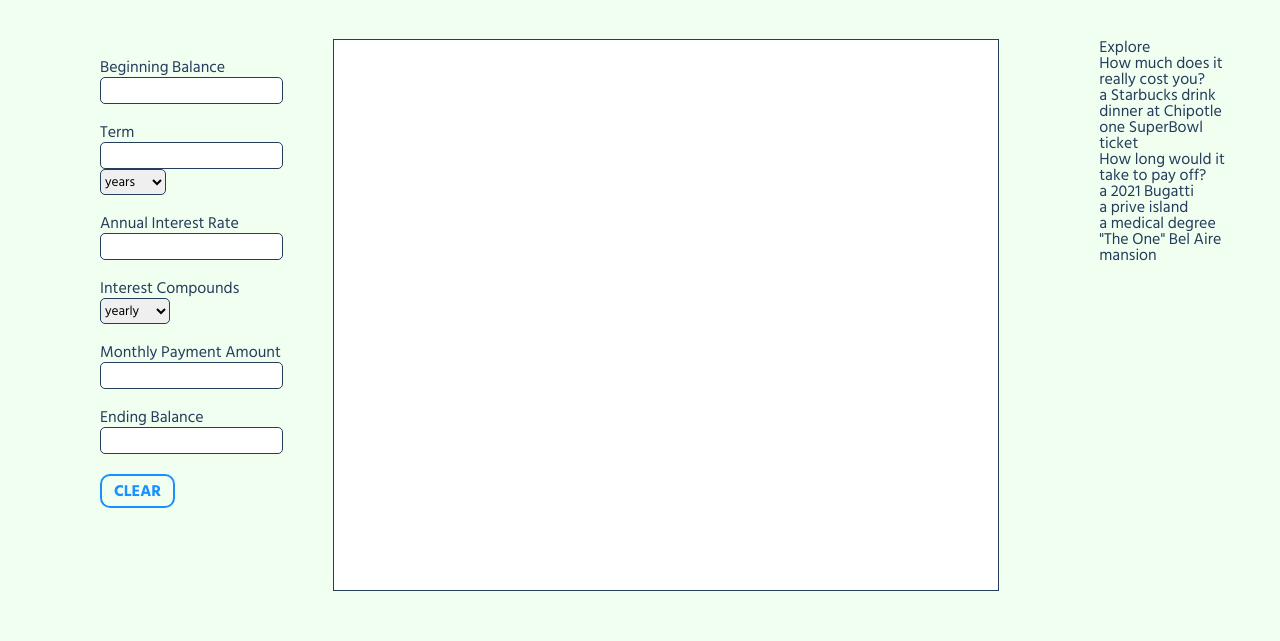
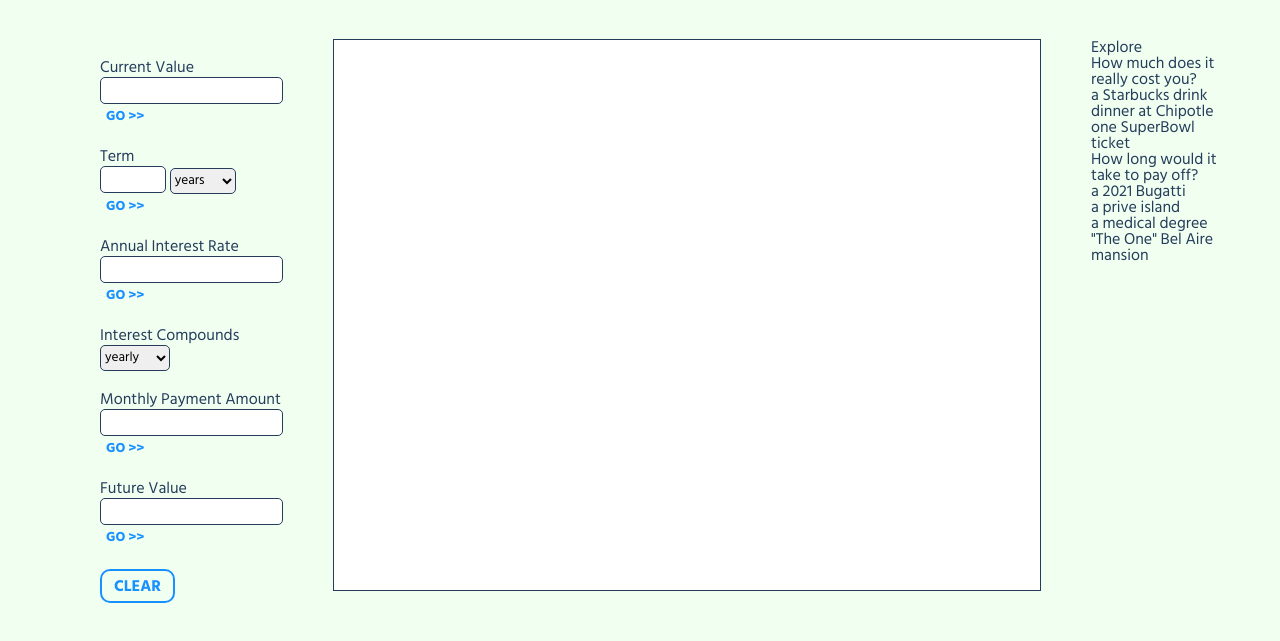
Before and after one commit to Eruanne2/Time-Value-of-Money-Visualizer, a plain HTML site: page index.html in a window 1280 px wide. Shown: the part 91-732 px from the top of the page. Drawn offline with Linux system fonts and the light colour scheme.

Commit message:
set event handlers to update a mock state and to reset on clear

```diff
--- a/app.js
+++ b/app.js
@@ -1,45 +1,89 @@
 // DOM elements
-const startBalanceInput = document.getElementById('start-balance-input');
+const currentValueInput = document.getElementById('current-value-input');
+const currentValueGo = document.getElementById('current-value-go');
 const termTextInput = document.getElementById('term-text-input');
 const termSelectInput = document.getElementById('term-select-input');
+const termGo = document.getElementById('term-go');
 const interestInput = document.getElementById('interest-input');
+const interestGo = document.getElementById('interest-go');
 const compoundsSelect = document.getElementById('compounds-select');
 const paymentInput = document.getElementById('payment-input');
-const endBalanceInput = document.getElementById('end-balance-input');
-const submitBtn = document.getElementById('submit-btn');
+const paymentGo = document.getElementById('payment-go');
+const futureValueInput = document.getElementById('future-value-input');
+const futureValueGo = document.getElementById('future-value-go');
+const clearBtn = document.getElementById('clear-btn');
 
 // calc values
-const startBalance = 0;
-const termLength = 0;
-const termPeriod = 'years';
-const interestRate = 0.0;
-const compounds = 'monthly';
-const paymentAmount = 0;
-const endBalance = 0;
+let mockState = {
+  currentValue: 0,
+  termLength: 0,
+  termPeriod: 'years',
+  interestRate: 0.0,
+  compounds: 'monthly',
+  paymentAmount: 0,
+  futureValue: 0
+}
+
+
+// link inputs and values
+
 
 // EVENT HANDLERS
 const handleUpdate = field => {
-  return e => { console.log(e.currentTarget.value); field = e.currentTarget.value; }
+  return e => mockSate[field] = e.currentTarget.value;
 };
 
-const handleSubmit = e => {
-  // check to see which field should be calculated
+const calculateCurrentValue = () => {
+  // check that the proper field are filled in - display errors
 
-  // call the appropriate method
-
-  // fill in the appropriate field
+  // calculate value and fill in field
 
   // trigger graph
 };
 
+
+const calculateTermLength = () => {
+
+};
+
+const calculateInterestRate = () => {
+
+};
+
+const calculatePaymentAmount = () => {
+
+};
+
+const calculateFutureValue = () => {
+
+};
+
+const handleClear = e => {
+  e.preventDefault();
+
+  currentValueInput.value = '';
+  termTextInput.value = '';
+  termSelectInput.value = 'years';
+  interestInput.value = '';
+  compoundsSelect.value = 'monthly';
+  paymentInput.value = '';
+  futureValueInput.value = '';
+};
+
 // add event listeners
-startBalanceInput.addEventListener('input', handleUpdate('startBalance'));
+currentValueInput.addEventListener('input', handleUpdate('currentValue'));
+currentValueGo.addEventListener('click', calculateCurrentValue);
 termTextInput.addEventListener('input', handleUpdate('termLength'));
 termSelectInput.addEventListener('input', handleUpdate('termPeriod'));
+termGo.addEventListener('click', calculateTermLength);
 interestInput.addEventListener('input', handleUpdate('interestRate'));
+interestGo.addEventListener('click', calculateInterestRate);
 compoundsSelect.addEventListener('input', handleUpdate('compounds'));
 paymentInput.addEventListener('input', handleUpdate('paymentAmount'));
-endBalanceInput.addEventListener('input', handleUpdate('endBalance'));
+paymentGo.addEventListener('click', calculatePaymentAmount);
+futureValueInput.addEventListener('input', handleUpdate('futureValue'));
+futureValueGo.addEventListener('click', calculateFutureValue);
+clearBtn.addEventListener('click', handleClear);
 
 
 
@@ -49,24 +93,3 @@ endBalanceInput.addEventListener('input', handleUpdate('endBalance'));
 const animateGraph = () => {
 
 };
-
-// calculations
-const calculateFinalBalance = () => {
-
-};
-
-const calculateStartingBalance = () => {
-
-};
-
-const calculateTermLength = () => {
-
-};
-
-const calculateInterestRate = () => {
-
-};
-
-const monthlyPayment = () => {
-
-};
--- a/index.html
+++ b/index.html
@@ -17,8 +17,12 @@
 
     <main>
       <form>
-        <label for='start-balance-input'>Beginning Balance</label>
-        <input id='start-balance-input' type='text'/>
+        <label for='current-value-input'>Current Value</label>
+        <div>
+          <input id='current-value-input' type='text'/>
+          <button id='current-value-go' class='go'>GO >></button>
+          <!--add absolutely positioned info box (display on hover)-->
+        </div>
 
         <label for='term-input'>Term</label>
         <div id='term-input-holder'>
@@ -28,25 +32,41 @@
             <option value='months'>months</option>
             <option value='days'>days</option>
           </select>
+          <button id='term-go' class='go'>GO >></button>
+          <!--add absolutely positioned info box (display on hover)-->
         </div>
 
         <label for='interest-input'>Annual Interest Rate</label>
+        <div>
           <input id='interest-input' type='text'/>
+          <button id='interest-go' class='go'>GO >></button>
+          <!--add absolutely positioned info box (display on hover)-->
+        </div>
 
         <label for='compounds-select'>Interest Compounds</label>
+        <div>
           <select id='compounds-select'>
             <option value='yearly'>yearly</option>
             <option value='monthly'>monthly</option>
             <option value='daily'>daily</option>
           </select>
+        </div>
 
         <label for='payment-input'>Monthly Payment Amount</label>
+        <div>
           <input id='payment-input' type='text'/>
+          <button id='payment-go' class='go'>GO >></button>
+          <!--add absolutely positioned info box (display on hover)-->
+        </div>
 
-        <label for='end-balance-input'>Ending Balance</label>
-        <input id='end-balance-input' type='text'/>
+        <label for='future-value-input'>Future Value</label>
+        <div>
+          <input id='future-value-input' type='text'/>
+          <button id='future-value-go' class='go'>GO >></button>
+          <!--add absolutely positioned info box (display on hover)-->
+        </div>
 
-        <button id='submit-btn'>CLEAR</button>
+        <button id='clear-btn'>CLEAR</button>
       </form>
 
       <section class='graph-container'>
--- a/styles.scss
+++ b/styles.scss
@@ -52,7 +52,15 @@ form {
     font-family: $font;
   }
 
-  button {
+  .go {
+    background: transparent;
+    border: none;
+    color: $main-blue;
+    font-weight: 700;
+    font-family: $font;
+  }
+
+  #clear-btn {
     background: transparent;
     font-family: $font;
     font-weight: 700;
```
Also changed, not shown: style.css, 1 other file. Lines whose indentation alone changed are shown as unchanged.
